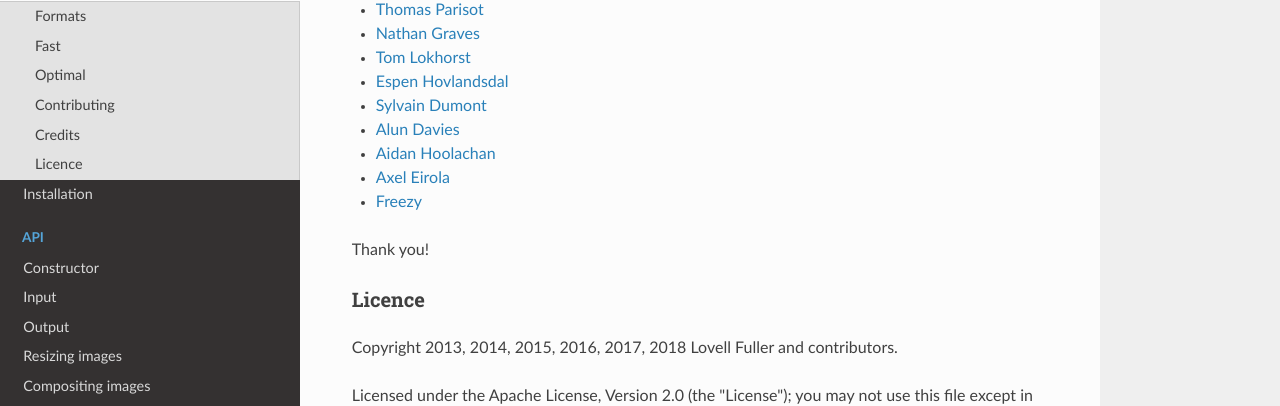
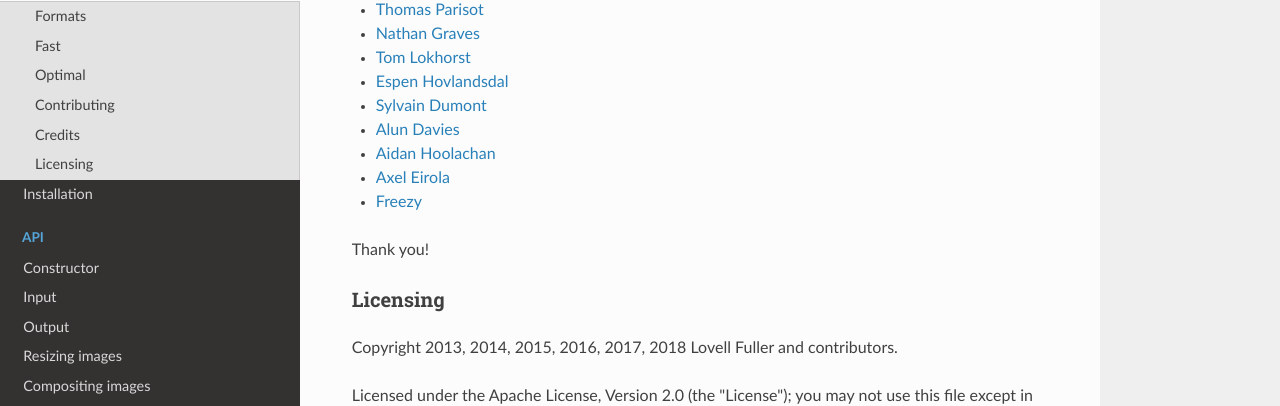
Before and after one commit to webgurucan/node-image-handler, an MkDocs documentation site: the page built from docs/index.md, in a window 1280 px wide and 900 px high, scrolled down 2413 px. Shown: the part 135-541 px from the top of the window. Built offline with MkDocs 1.6.1, drawn with Linux system fonts in a browser that asks for light colours; nearby versions of some CDN libraries; old or Windows-style settings are respelled for this version of MkDocs.

Commit message:
Use more universal English to improve global understanding

```diff
--- a/docs/index.md
+++ b/docs/index.md
@@ -122,7 +122,7 @@ the help and code contributions of the following people:
 
 Thank you!
 
-### Licence
+### Licensing
 
 Copyright 2013, 2014, 2015, 2016, 2017, 2018 Lovell Fuller and contributors.
 
```
Also changed, not shown: README.md (+1 -1 lines).
